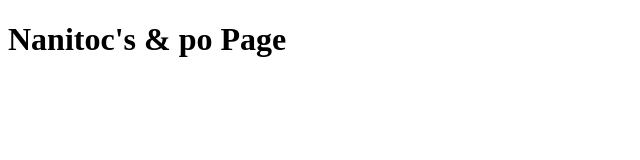
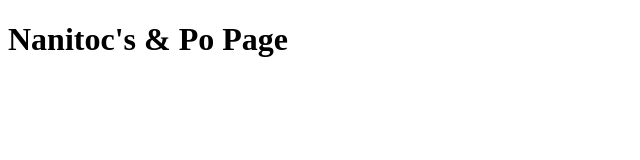
Before and after one commit to nanitoc/nanitoc.github.io, a plain HTML site: page index.html in a window 1280 px wide. Shown: the full height of the page, 0-640 px from the left. Drawn offline with Linux system fonts and the light colour scheme.

Commit message:
Update index.html

```diff
--- a/index.html
+++ b/index.html
@@ -7,7 +7,7 @@
     <title>Document</title>
 </head>
 <body>
-    <h1>Nanitoc's & po Page</h1>
+    <h1>Nanitoc's & Po Page</h1>
 
 </body>
 </html>
```
